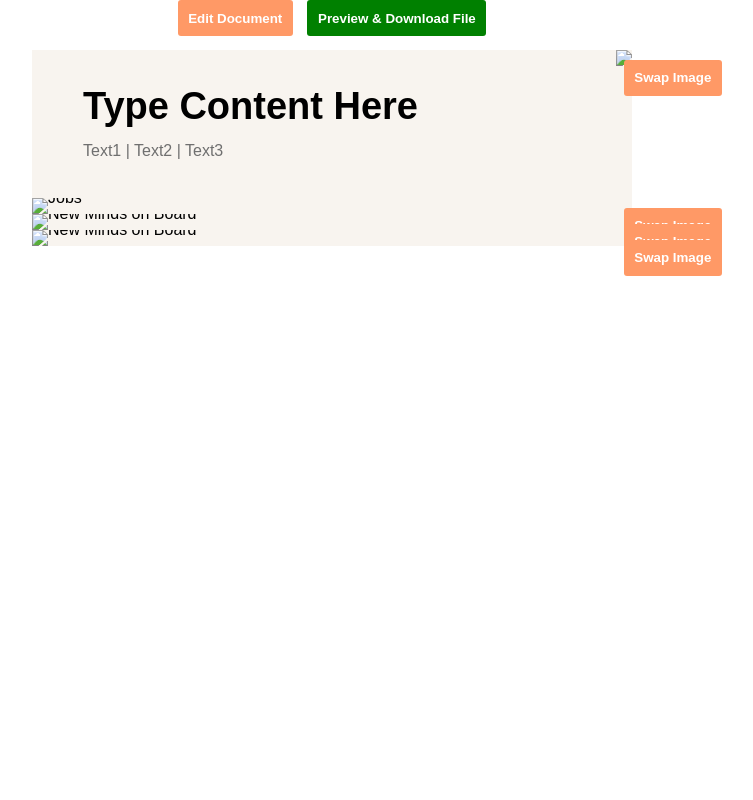
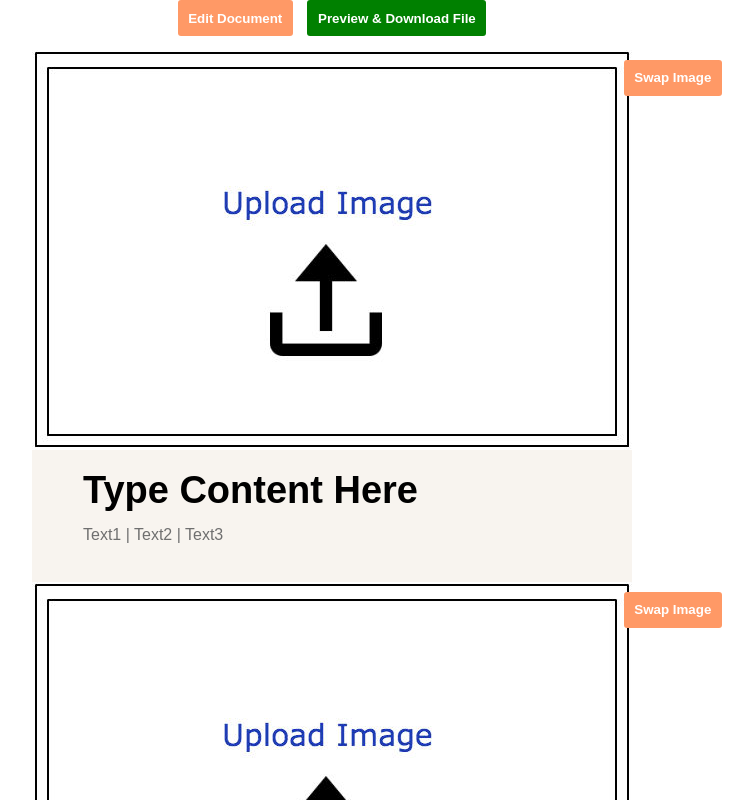
Before and after one commit to epsilon-avinashv/email-builder, a website: page index.html in a window 1280 px wide. Shown: the top 800 px of the page, without its empty margins (308-1061 px from the left). Drawn offline with nearby package versions, Linux system fonts and the light colour scheme.

Commit message:
updated img src path

```diff
--- a/index.html
+++ b/index.html
@@ -81,7 +81,7 @@
                                             <button id="swapImgBtn1" class="swapImgBtn">Swap Image</button>
                                             <input builderItem="1" id="selectfile1" class="selectfile" type="file" name="" style="display: none;" />
                                         </div>
-                                        <img src="upload_builder.jpg" id="current-img1">
+                                        <img src="images/upload_builder.jpg" id="current-img1">
                                     </td>
 
                                 </tr>
@@ -121,7 +121,7 @@
                                             <button id="swapImgBtn2" class="swapImgBtn">Swap Image</button>
                                             <input builderItem="2" id="selectfile2" class="selectfile" type="file" name="" style="display: none;" />
                                         </div>
-                                        <img src="upload_builder.jpg" id="current-img2" alt="Jobs"
+                                        <img src="images/upload_builder.jpg" id="current-img2" alt="Jobs"
                                             style="border: 0; display: block; line-height: 0px;">
                                     </td>
                                 </tr>
@@ -132,7 +132,7 @@
                                             <button id="swapImgBtn3" class="swapImgBtn">Swap Image</button>
                                             <input builderItem="3" id="selectfile3" class="selectfile" type="file" name="" style="display: none;" />
                                         </div>
-                                        <img src="upload_builder.jpg" id="current-img3" alt="New Minds on Board"
+                                        <img src="images/upload_builder.jpg" id="current-img3" alt="New Minds on Board"
                                             style="line-height: 0px; border: 0; display: block;">
                                     </td>
                                 </tr>
@@ -142,7 +142,7 @@
                                             <button id="swapImgBtn4" class="swapImgBtn">Swap Image</button>
                                             <input builderItem="4" id="selectfile4" class="selectfile" type="file" name="" style="display: none;" />
                                         </div>
-                                        <img src="upload_builder.jpg" id="current-img4" alt="New Minds on Board"
+                                        <img src="images/upload_builder.jpg" id="current-img4" alt="New Minds on Board"
                                             style="line-height: 0px; border: 0; display: block;">
                                     </td>
                                 </tr>
```
